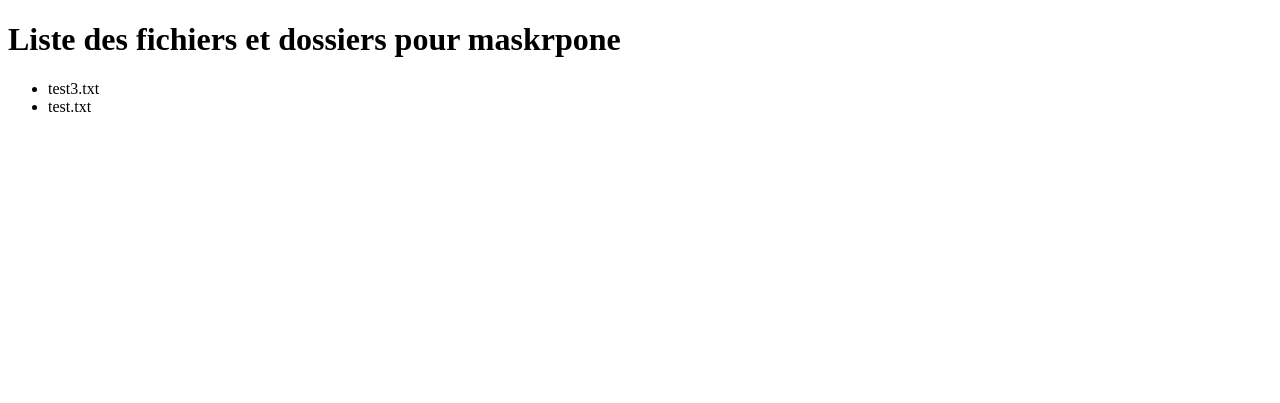
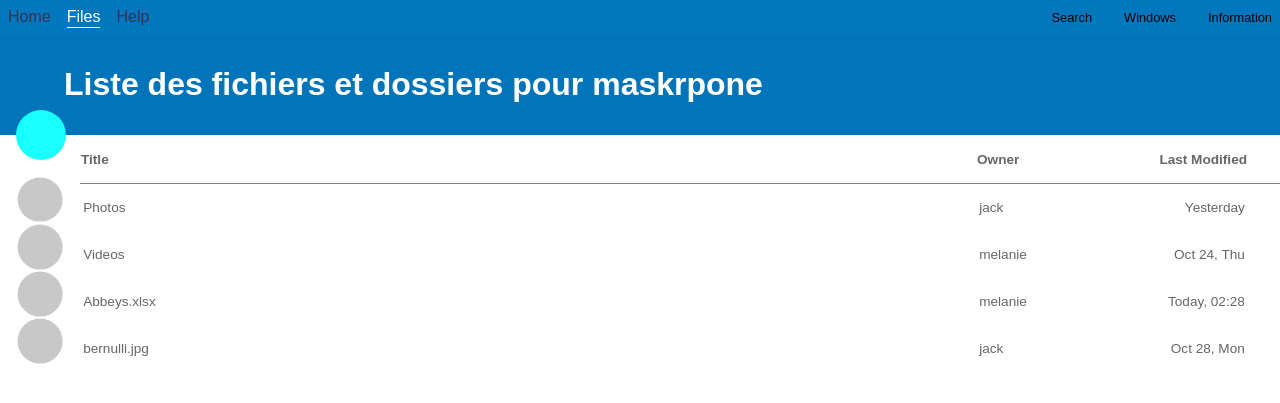
Before and after one commit to Maskrpone/django-drive, a Django app: page /drive/ in a window 1280 px wide. Shown: the top 403 px of the page. Run offline with Django 5.2, Linux system fonts and the light colour scheme.

Commit message:
template anaelle

```diff
--- /dev/null
+++ b/drive/static/css/home.css
@@ -0,0 +1,256 @@
+/* Styles généraux */
+*, *::after, *::before {
+    box-sizing: border-box;
+}
+
+body {
+    margin: 0;
+    font-family: sans-serif;
+}
+
+/* Variable simulée pour la taille de l'écran */
+@media (min-width: 1000px) {
+    /* Styles pour les écrans larges */
+}
+
+/* Header */
+.header {
+    display: flex;
+    justify-content: space-between;
+    padding: 8px;
+    background: #0277BD;
+}
+
+.menu .hamburger {
+    border: none;
+    background: transparent;
+}
+
+/* Cacher le bouton hamburger à partir de 1000px */
+@media (min-width: 1000px) {
+    .menu .hamburger {
+        display: none;
+    }
+}
+
+/* Styles pour la navigation */
+.menu .nav li {
+    color: #353554;
+    cursor: pointer;
+    position: relative;
+}
+
+/* Effet d'hover pour les éléments de menu */
+.menu .nav li::after {
+    content: '';
+    display: block;
+    height: 1px;
+    margin-top: 1px;
+    width: 100%;
+    position: absolute;
+    background: #fff;
+    transform: scale(0);
+    transition: 0.3s;
+}
+
+.menu .nav li:hover::after {
+    transform: scale(1);
+}
+
+/* Styles pour l'élément de menu actif */
+.menu .nav li.active {
+    color: #fff;
+}
+
+.menu .nav li.active::after {
+    transform: scale(1);
+}
+
+/* Styles pour la navigation en écran large */
+@media (min-width: 1000px) {
+    .menu .nav {
+        display: flex;
+    }
+
+    .menu .nav li {
+        list-style: none;
+    }
+
+    .menu .nav li:not(:first-child) {
+        margin-left: 1em;
+    }
+}
+
+/* Cacher la navigation en mode mobile */
+@media (max-width: 1000px) {
+    .menu .nav.collapsed {
+        display: none;
+    }
+}
+
+/* Controls */
+.controls {
+    display: flex;
+    align-items: center;
+}
+
+.controls__item:not(:first-child) .icon {
+    margin-left: 2em;
+}
+
+.controls__item .text {
+    font-size: 0.8rem;
+}
+
+/* Cacher le texte en mode mobile */
+@media (max-width: 1000px) {
+    .controls__item .text {
+        display: none;
+    }
+}
+
+/* Title */
+.title {
+    position: relative;
+    padding: 2em 4em;
+    background: #0274BA;
+}
+
+.title .text {
+    font-size: 2em;
+    font-weight: 600;
+    color: #fff;
+}
+
+/* Bouton flottant dans la section title */
+.title .btn-flow {
+    position: absolute;
+    left: 1em;
+    top: calc(100% - 25px);
+    width: 50px;
+    height: 50px;
+    display: flex;
+    align-items: center;
+    justify-content: center;
+    background: #18FFFF;
+    border-radius: 50%;
+}
+
+/* Table */
+.table-box .table {
+    width: 100%;
+    margin-top: 1rem;
+    border-collapse: collapse;
+    font-size: 0.85rem;
+    color: #666;
+}
+
+.table-box .table__head tr th:not(:first-child) {
+    padding-bottom: 1rem;
+    border-bottom: 1px solid grey;
+}
+
+.table-box .table tr th:nth-child(4),
+.table-box .table tr td:nth-child(4) {
+    width: 10rem;
+    text-align: right;
+}
+
+.table-box .table tr th:nth-child(5),
+.table-box .table tr td:nth-child(5) {
+    width: 2rem;
+    text-align: center;
+}
+
+.table-box .table tr th:nth-child(1),
+.table-box .table tr td:nth-child(1) {
+    width: 5rem;
+    text-align: center;
+}
+
+.table-box .table tr th:nth-child(3),
+.table-box .table tr td:nth-child(3) {
+    width: 7rem;
+    text-align: left;
+}
+
+.table-box .table tr th:nth-child(2),
+.table-box .table tr td:nth-child(2) {
+    text-align: left;
+}
+
+.table-box .table__body tr td {
+    padding: 1rem 0.2rem;
+}
+
+/* Styles pour la première colonne des cellules */
+.table-box .table__body tr td:first-child {
+    display: flex;
+    align-items: center;
+    justify-content: center;
+    position: relative;
+    font-size: 1.4rem;
+}
+
+.table-box .table__body tr td:first-child::after {
+    position: absolute;
+    left: 50%;
+    top: 50%;
+    transform: translate(-50%, -50%);
+    display: inline-block;
+    content: '';
+    width: 2em;
+    height: 2em;
+    background: rgba(200, 200, 200, 1);
+    border-radius: 50%;
+}
+
+/* Menu des fichiers */
+.table-box .table__body tr td:last-child {
+    position: relative;
+}
+
+[data-behavior="file-settings"] {
+    cursor: pointer;
+}
+
+.file-menu {
+    position: absolute;
+    top: 1em;
+    right: 1.5em;
+    padding: 0;
+    background: #eee;
+    transition: 0.5s;
+}
+
+.file-menu li {
+    list-style: none;
+    padding: 0.5em;
+    text-align: right;
+    border: 1px solid #ccc;
+    color: #000;
+    transition: 0.5s;
+}
+
+.file-menu li:hover {
+    cursor: pointer;
+    background: #ccc;
+}
+
+/* Cacher le menu des fichiers */
+.file-menu.collapsed {
+    opacity: 0;
+}
+
+/* Couleurs des icônes */
+.file-icon.fa-folder {
+    color: #fff;
+}
+
+.file-icon.fa-file-excel {
+    color: #080;
+}
+
+.file-icon.fa-file-image {
+    color: #800;
+}
--- /dev/null
+++ b/drive/static/js/script.js
@@ -0,0 +1,14 @@
+$(document).ready(function(){
+
+    $('[data-behavior="file-settings"]').click(function(){
+      let had = ($(this).parent().find('.file-menu').hasClass('collapsed'));
+      $('.file-menu').addClass('collapsed');
+      if (had)
+        $(this).parent().find('.file-menu').removeClass('collapsed');
+    });
+
+
+    $('.file-menu li').click(function(){
+      $(this).parent().addClass('collapsed');
+    })
+  })
--- a/drive/templates/drive/home.html
+++ b/drive/templates/drive/home.html
@@ -1,16 +1,114 @@
+{% load static %}
 <!DOCTYPE html>
 <html>
   <head>
     <title>Fichiers de {{ username }} - {{ current_path }}</title>
+    <link rel="stylesheet" href="{% static 'css/home.css' %}">
+    <script src="{% static 'js/script.js' %}"></script>
   </head>
   <body>
-    <h1>Liste des fichiers et dossiers pour {{ username }}</h1>
-    <ul>
-      {% for item in items %} {% if item.is_dir %}
-      <li><a href="/{{ username }}/{{ item.name }}">{{ item.name }}</a></li>
-      {% else %}
-      <li>{{ item.name }}</li>
-      {% endif %} {% endfor %}
+    <div class="header">
+      <div class="menu">
+        <button class="hamburger">
+          <i class="fas fa-bars"></i>
+        </button>
+        <nav class="nav collapsed">
+          <li>Home</li>
+          <li class="active">Files</li>
+          <li>Help</li>
+        </nav>
+      </div>
+      <div class="controls">
+        <div class="controls__item">
+          <i class="icon fas fa-search"></i>
+          <span class="text">Search</span>
+        </div>
+        <div class="controls__item">
+          <i class="icon fab fa-windows"></i>
+          <span class="text">Windows</span>
+        </div>
+        <div class="controls__item">
+          <i class="icon fas fa-info-circle"></i>
+          <span class="text">Information</span>
+        </div>
+      </div>
+    </div>
+    <div class="title">
+      <div class="text">Liste des fichiers et dossiers pour {{ username }}</div>
+
+      <div class="btn-flow">
+        <i class="fas fa-plus"></i>
+      </div>
+    </div>
+    <div class="table-box">
+      <table class="table">
+        <thead class="table__head">
+          <tr>
+            <th></th>
+            <th>Title</th>
+            <th>Owner</th>
+            <th>Last Modified</th>
+            <th></th>
+          </tr>
+        </thead>
+        <tbody class="table__body">
+          <tr>
+            <td><i class="file-icon fas fa-folder"></i></td>
+            <td>Photos</td>
+            <td>jack</td>
+            <td>Yesterday</td>
+            <td><i class="fas fa-ellipsis-v" data-behavior="file-settings"></i>
+              <ul class="file-menu collapsed">
+                <li>Rename</li>
+                <li>Move</li>
+                <li>Delete</li>
+                <li>Properties</li>
+              </ul>
+            </td>
+          </tr>
+          <tr>
+            <td><i class="file-icon fas fa-folder"></i></td>
+            <td>Videos</td>
+            <td>melanie</td>
+            <td>Oct 24, Thu</td>
+            <td><i class="fas fa-ellipsis-v" data-behavior="file-settings"></i>
+              <ul class="file-menu collapsed">
+                <li>Rename</li>
+                <li>Move</li>
+                <li>Delete</li>
+                <li>Properties</li>
+              </ul></td>
+          </tr>
+          <tr>
+            <td><i class="file-icon fas fa-file-excel"></i></td>
+            <td>Abbeys.xlsx</td>
+            <td>melanie</td>
+            <td>Today, 02:28</td>
+            <td><i class="fas fa-ellipsis-v" data-behavior="file-settings"></i>
+              <ul class="file-menu collapsed">
+                <li>Rename</li>
+                <li>Move</li>
+                <li>Delete</li>
+                <li>Properties</li>
+              </ul></td>
+          </tr>
+          <tr>
+            <td><i class="file-icon fas fa-file-image"></i></td>
+            <td>bernulli.jpg</td>
+            <td>jack</td>
+            <td>Oct 28, Mon</td>
+            <td><i class="fas fa-ellipsis-v" data-behavior="file-settings"></i>
+              <ul class="file-menu collapsed">
+                <li>View</li>
+                <li>Rename</li>
+                <li>Move</li>
+                <li>Delete</li>
+                <li>Properties</li>
+              </ul></td>
+          </tr>
+        </tbody>
+      </table>
+    </div>
     </ul>
   </body>
 </html>
```
